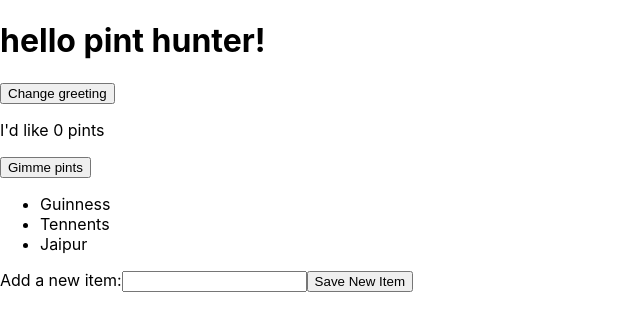
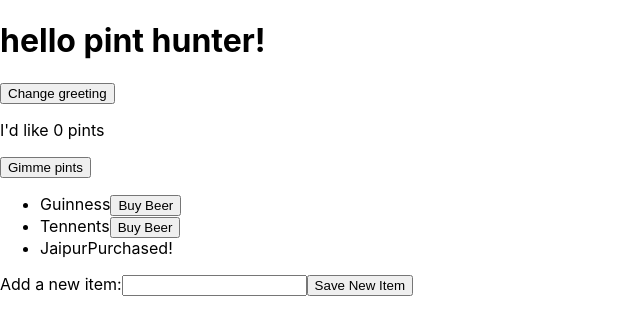
Before and after one commit to sarahvii/pint-hunter, a React (Create React App) app: page / in a window 1280 px wide. Shown: the top 334 px of the page, without its empty margins (0-640 px from the left). Built offline with nearby package versions, Linux system fonts and the light colour scheme.

Commit message:
testing state

```diff
--- a/src/App.js
+++ b/src/App.js
@@ -23,7 +23,11 @@ function App() {
 
     const itemNodes = items.map((item, index) => {
       return (
-        <li key={index}><span>{item.name}</span></li>
+        <li key={index} className={item.isPurchased ? "purchased" : "not-purchased"}>
+          <span>{item.name}</span>
+          {item.isPurchased ? <span className="purchased">Purchased!</span> :
+          <button onClick={() => purchaseItem(index)}>Buy Beer</button>}
+          </li>
       )
     })
 
@@ -37,6 +41,14 @@ function App() {
       copyItems.push({name: newItem, isPurchased: false})
       setItems(copyItems)
       setNewItem("")
+    }
+
+    const purchaseItem = (index) => {
+      const copyItems = [...items]
+      const updatedItem = {...copyItems[index]}
+      updatedItem.isPurchased = true
+      copyItems[index] = updatedItem
+      setItems(copyItems)
     }
 
 
```
